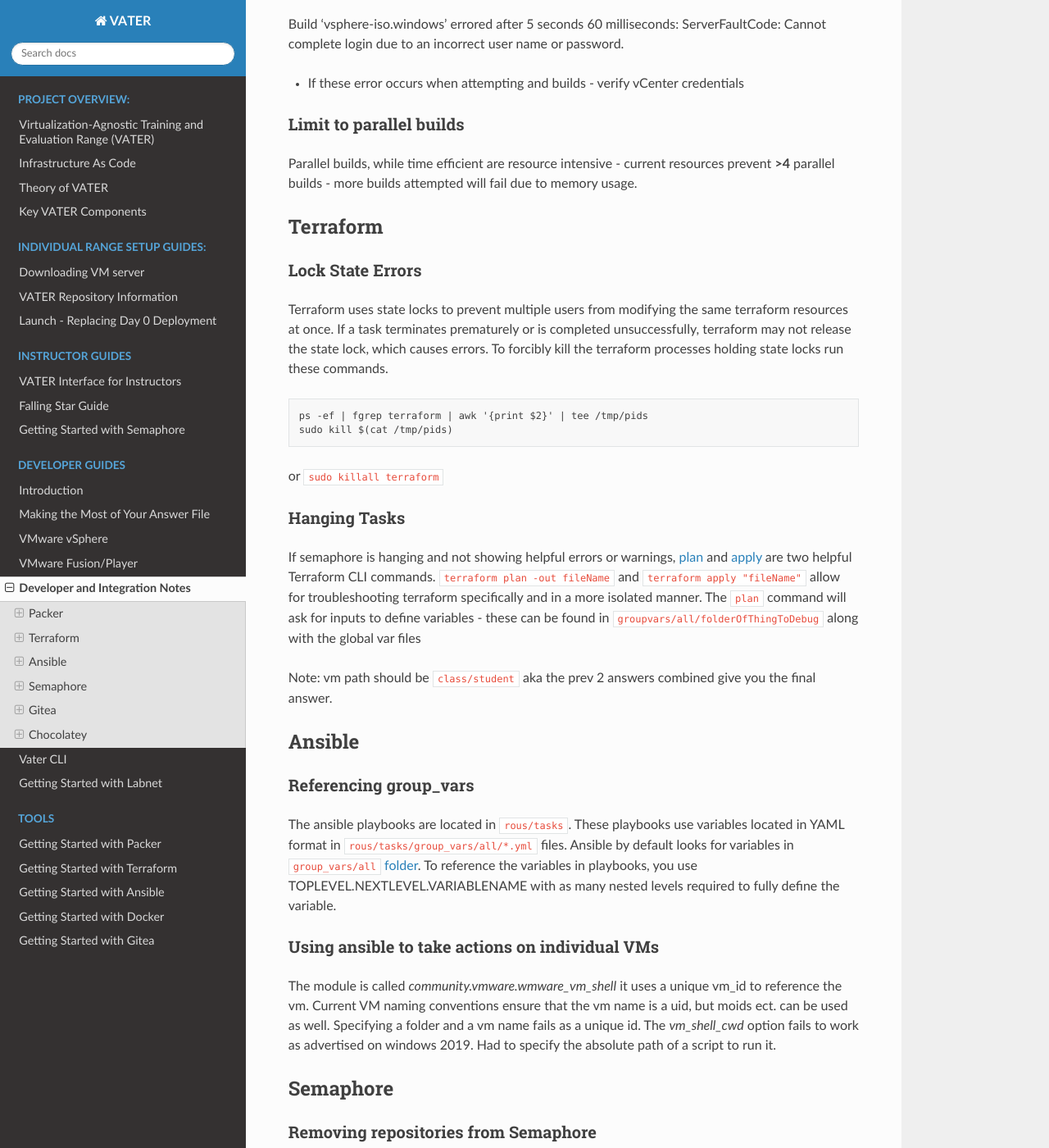
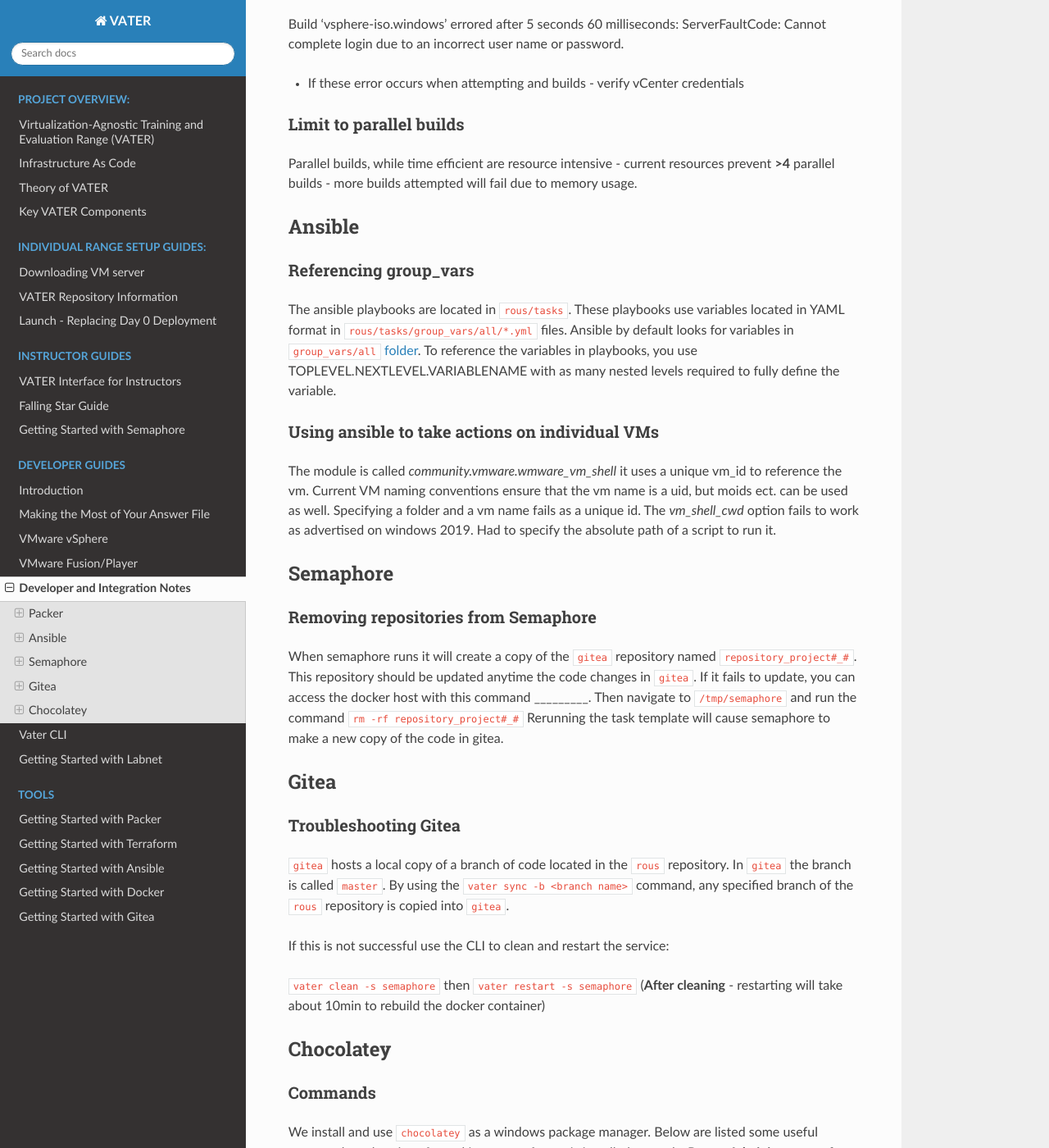
Before and after one commit to dev4vater/vater, a Sphinx documentation site: the page built from docs/source/ContentTroubleshooting.rst, in a window 1280 px wide and 1400 px high, scrolled down 1250 px. Shown: the whole window at 82% size. Built offline with Sphinx 7.4.7 and the Read the Docs theme 2.0.0, drawn with Linux system fonts in a browser that asks for light colours.

Commit message:
Update ContentTroubleshooting.rst

```diff
--- a/docs/source/ContentTroubleshooting.rst
+++ b/docs/source/ContentTroubleshooting.rst
@@ -58,41 +58,6 @@
 Parallel builds, while time efficient are resource intensive - current
 resources prevent **>4** parallel builds - more builds attempted will
 fail due to memory usage.
-
-Terraform
-~~~~~~~~~
-
-Lock State Errors
-^^^^^^^^^^^^^^^^^
-
-Terraform uses state locks to prevent multiple users from modifying the
-same terraform resources at once. If a task terminates prematurely or is
-completed unsuccessfully, terraform may not release the state lock,
-which causes errors. To forcibly kill the terraform processes holding
-state locks run these commands.
-
-::
-
-   ps -ef | fgrep terraform | awk '{print $2}' | tee /tmp/pids
-   sudo kill $(cat /tmp/pids)
-
-or ``sudo killall terraform``
-
-Hanging Tasks
-^^^^^^^^^^^^^
-
-If semaphore is hanging and not showing helpful errors or warnings,
-`plan <https://www.terraform.io/cli/commands/plan>`__ and
-`apply <https://www.terraform.io/cli/commands/apply>`__ are two helpful
-Terraform CLI commands. ``terraform plan -out fileName`` and
-``terraform apply "fileName"`` allow for troubleshooting terraform
-specifically and in a more isolated manner. The ``plan`` command will
-ask for inputs to define variables - these can be found in
-``groupvars/all/folderOfThingToDebug`` along with the global var files
-
-Note: vm path should be ``class/student`` aka the prev 2 answers
-combined give you the final answer.
-
 
 Ansible
 ~~~~~~~
```
